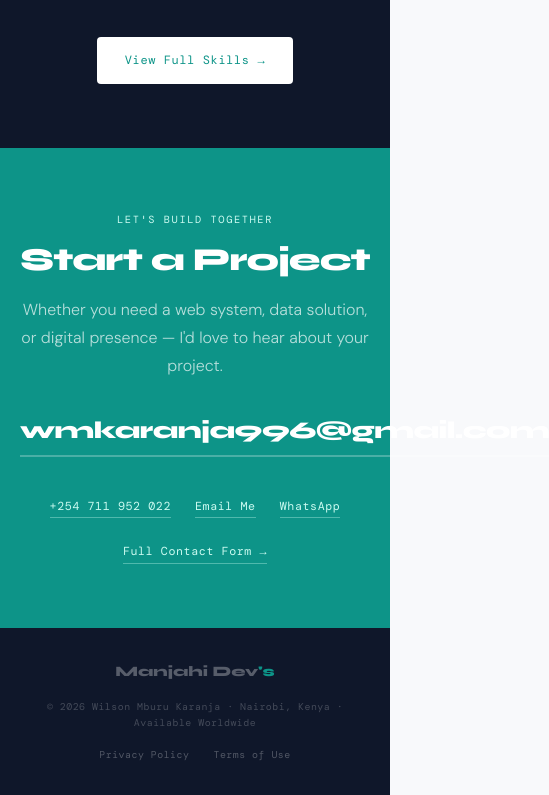
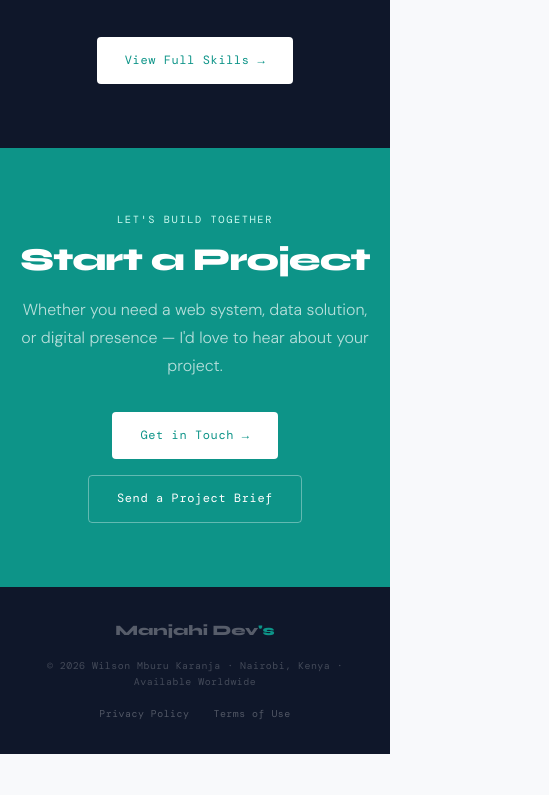
Before and after one commit to Manjahi/MANJAHI, a plain HTML site: page index.html in a window 390 px wide. Shown: the part 7097-7892 px from the top of the page, 549 px wide, since content can reach past the window. After the commit the page ends 7851 px from the top, so only its background shows below. Drawn offline with nearby package versions, Linux system fonts and the light colour scheme; a web font is replaced by a local one.

Commit message:
The email, phone, and WhatsApp number now only appear in one place — contact.html — where visitors intentionally go to reach me.

```diff
--- a/index.html
+++ b/index.html
@@ -325,12 +325,9 @@
     <p class="section-label">Let's build together</p>
     <h2 class="section-title">Start a Project</h2>
     <p class="section-sub">Whether you need a web system, data solution, or digital presence — I'd love to hear about your project.</p>
-    <a class="contact-email-link" href="mailto:wmkaranja996@gmail.com">wmkaranja996@gmail.com</a>
-    <div class="contact-quick-links">
-      <a class="contact-quick-link" href="tel:+254711952022">+254 711 952 022</a>
-      <a class="contact-quick-link" href="mailto:wmkaranja996@gmail.com">Email Me</a>
-      <a class="contact-quick-link" href="https://wa.me/254711952022" target="_blank" rel="noopener">WhatsApp</a>
-      <a class="contact-quick-link" href="contact.html">Full Contact Form →</a>
+    <div style="display:flex;justify-content:center;gap:1rem;flex-wrap:wrap;">
+      <a href="contact.html" class="btn btn-white">Get in Touch →</a>
+      <a href="contact.html" class="btn" style="background:transparent;color:#fff;border:1px solid rgba(255,255,255,.35);">Send a Project Brief</a>
     </div>
   </div>
 </section>
```
Also changed, not shown: about.html (+3 -5 lines), projects.html (+3 -5 lines), services.html (+3 -5 lines), skills.html (+3 -5 lines).
